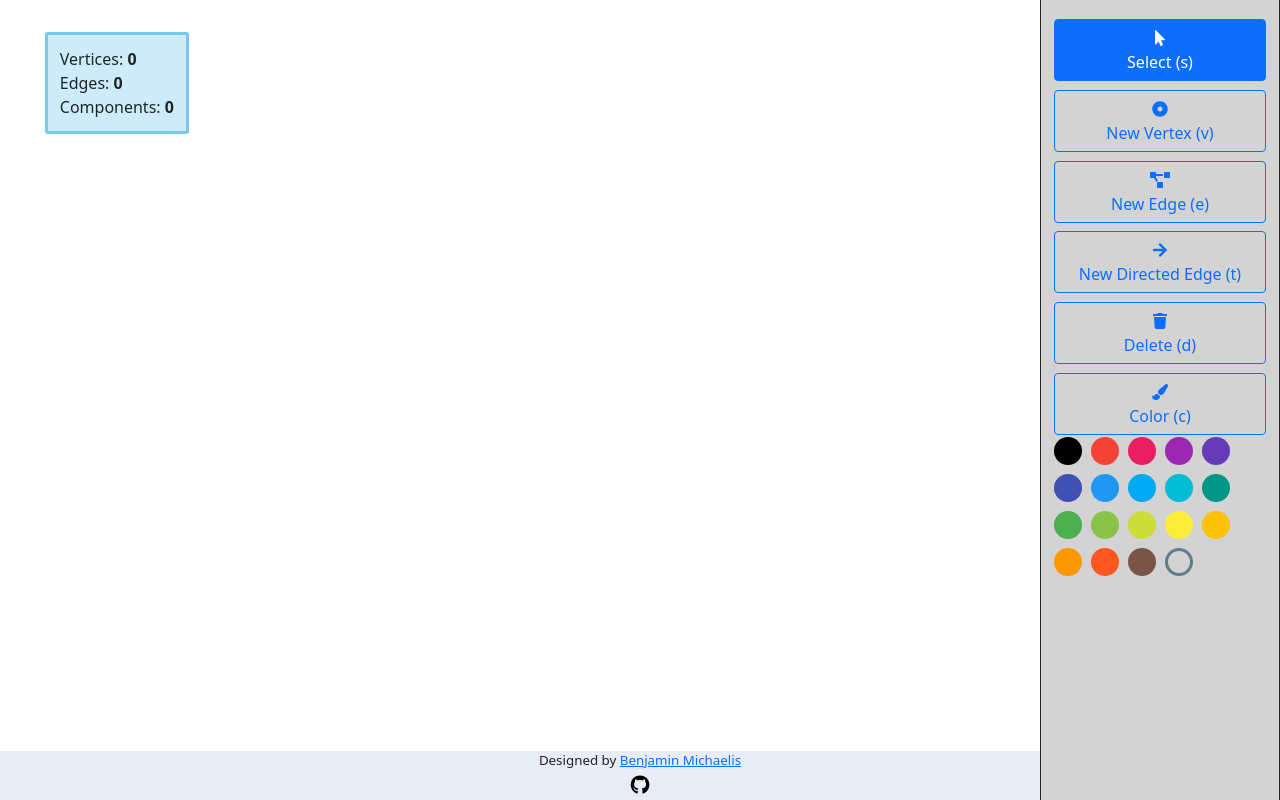
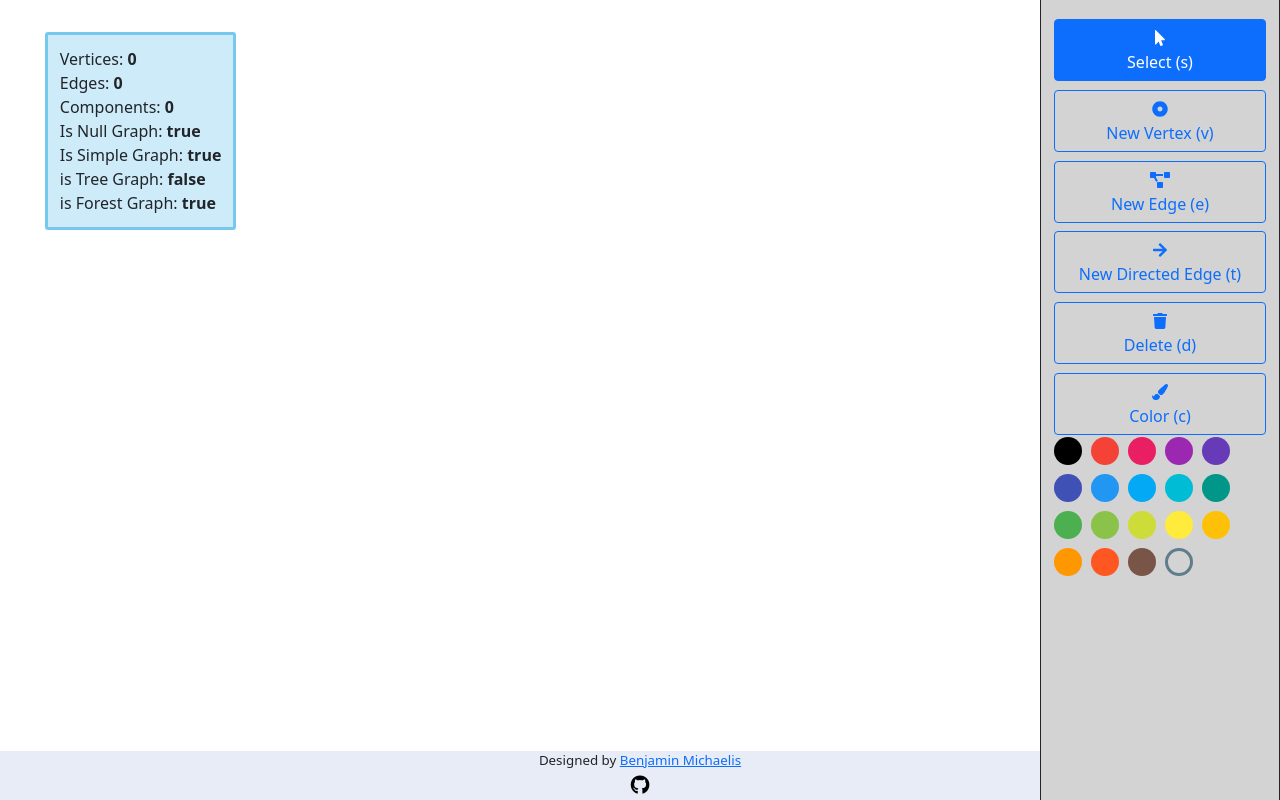
Before and after one commit to BenjaminMichaelis/graph-sketchpad, a React (Create React App) app: page / in a window 1280 px wide. Built offline with nearby package versions, Linux system fonts and the light colour scheme.

Commit message:
Add graph info

```diff
--- a/src/Edge.js
+++ b/src/Edge.js
@@ -7,6 +7,7 @@ function Edge(props)
     const {edges, onClick} = props
     const [offsetLeft, setOffsetLeft] = useState(null);
     const svg = useRef();
+    let overlappingEdges1 = 0
 
     useEffect(() =>
     {
@@ -28,7 +29,7 @@ function Edge(props)
                         || (edge.endpoints[0] === seenEndpoints[i].endpoints[1]
                             && edge.endpoints[1] === seenEndpoints[i].endpoints[0]))
                     {
-                        overlappingEdges = seenEndpoints[i].overlappingEdges;
+                        overlappingEdges = seenEndpoints[i].overlappingEdges
                         // increase the number of edges that are now overlapping to know where the next edge needs to be placed
                         seenEndpoints[i].overlappingEdges++;
                         return (
@@ -42,10 +43,12 @@ function Edge(props)
                             )
                         }
                     }
+                overlappingEdges1 = seenEndpoints.length
                 // If there are no edges that are overlapping (this isn't an edge we've drawn before) then
                 // just do what we were already doing, but make sure to save the information that the next edge
                 // is no longer the first edge between these two vertices
                 seenEndpoints.push({endpoints: edge.endpoints, overlappingEdges: 1})
+                overlappingEdges1 = seenEndpoints.length
                 return (
                     <EdgeSlice
                         edge={edge}
--- a/src/GraphInformation.js
+++ b/src/GraphInformation.js
@@ -2,12 +2,16 @@ import React from "react";
 import './GraphInformation.css'
 
 function GraphInformation(props) {
-    const {numVertices, numEdges, numComponents, graphTypes} = props
+    const {numVertices, numEdges, numComponents, graphTypes, nullGraph, simpleGraph, TreeGraph, ForestGraph} = props
     return (
       <div className='GraphInformation'>
           <div>Vertices: <strong>{numVertices}</strong></div>
           <div>Edges: <strong>{numEdges}</strong></div>
           <div>Components: <strong>{numComponents}</strong></div>
+          <div>Is Null Graph: <strong>{nullGraph.toString()}</strong></div>
+          <div>Is Simple Graph: <strong>{simpleGraph.toString()}</strong></div>
+          <div>is Tree Graph: <strong>{TreeGraph.toString()}</strong></div>
+          <div>is Forest Graph: <strong>{ForestGraph.toString()}</strong></div>
       </div>
     );
 }
--- a/src/GraphingSurface.js
+++ b/src/GraphingSurface.js
@@ -243,7 +243,7 @@ function GraphingSurface(props)
         const endpointsSeen = []
         for (const edge of edges)
         {
-            if (edge.endpoints in endpointsSeen)
+            if (edge.endpoints in endpointsSeen || edge.overlappingEdges > 1)
             {
                 return false
             }
@@ -308,6 +308,10 @@ function GraphingSurface(props)
                 numVertices={numVertices()}
                 numEdges={numEdges()}
                 numComponents={numComponents()}
+                nullGraph={isNullGraph()}
+                simpleGraph={isSimpleGraph()}
+                TreeGraph={isTreeGraph()}
+                ForestGraph={isForestGraph()}
             />
         </div>
     );
```
Lines whose indentation alone changed are shown as unchanged.
